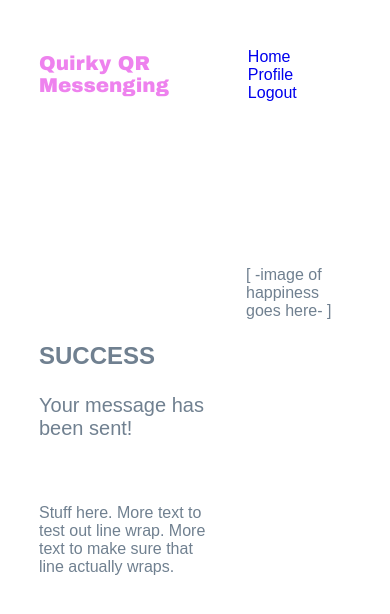
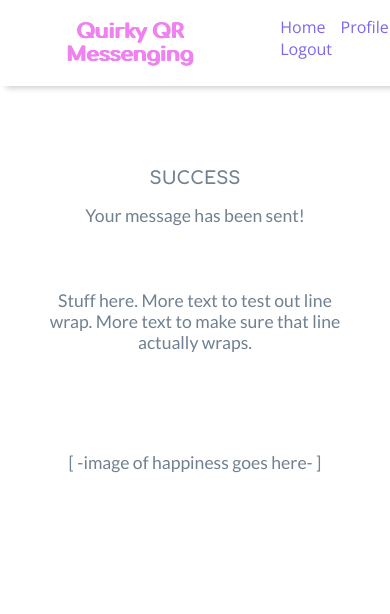
Before and after one commit to pihucode/quirky, a Django app: page /success/ in a window 390 px wide; the page is wider, and only the part inside the window is pictured. Shown: the top 614 px of that part. Run offline with Django 3.2, Linux system fonts and the light colour scheme; a user stored in the database is signed in; parts of the project's set-up code (start-up, migrations or seed data) failed here and were passed over.

Commit message:
working on css

```diff
--- a/static/css/style.css
+++ b/static/css/style.css
@@ -1,3 +1,18 @@
+@font-face {
+    font-family: Comfortaa-Bold;
+    src: url(/static/fonts/Comfortaa-Bold.ttf) format('truetype');
+}
+
+@font-face {
+    font-family: Comfortaa-Light;
+    src: url(/static/fonts/Comfortaa-Light.ttf) format('truetype');
+  }
+
+@font-face {
+    font-family: Comfortaa-Regular;
+    src: url(/static/fonts/Comfortaa-Regular.ttf) format('truetype');
+}
+
 body {
     background-color: white;
     font-family: Arial, Helvetica, sans-serif;
@@ -5,7 +20,7 @@ body {
     align-items: center;
     justify-content: center;
     margin: 32px 0;
-    font-family: "Futura PT", "Futura", "Avenir", sans-serif;
+    font-family: "Lato", "Open Sans", "Avenir", Arial, sans-serif;
 }
 
 nav {
@@ -16,11 +31,18 @@ nav {
     margin: auto; /* center content */
 }
 
+nav a {
+    font-family: "Open Sans", "Avenir", Arial, sans-serif;
+}
+
 .logo {
-    font-family: "Arial Black", Gadget, sans-serif;
-    font-style: bold;
+    font-family: "Comfortaa-Bold", "Arial Black", Gadget, sans-serif;
     color: violet;
     font-size: 20px;
+    /* text shadow to make the text appear bolder */
+    /* x-offset | y-offset */
+    text-shadow: -1px 0, 1px 0;
+    /* text-shadow: -0.75px 0, 0.75px 0, 0 0.75px, 0 -0.75px; */
 }
 
 .navbar-list {
@@ -35,10 +57,17 @@ nav {
 
 a {
     text-decoration: none; /* remove underline */
+    color: mediumslateblue;
 }
 
 a:hover, .mock-link:hover {
     text-decoration: underline;
+    /* I cannot differentiate cornflowerblue from mediumslateblue -? */
+    color: cornflowerblue;
+}
+
+a:visited {
+    color: blueviolet;
 }
 
 .mock-link {
@@ -65,9 +94,10 @@ p {
 }
 
 .grand-title {
+    font-family: Comfortaa-Bold, "Open Sans", "Avenir", Arial, sans-serif;
     text-transform: uppercase;
     font-size: 24px;
-    font-weight: bold;
+    font-weight: 500;
 }
 
 .sub-text {
@@ -81,6 +111,10 @@ h1, h2, p {
 
 .top-whitespace {
     margin-top: 64px;
+}
+
+img {
+    width: 100%;
 }
 
 .welcome-owl-img {
@@ -132,6 +166,7 @@ label {
 input, .form-input {
     margin-top: 8px;
     width: 248px;
+    max-width: 100%;
     height: 24px;
     border-radius: 4px;
     border-style: solid;
@@ -174,7 +209,7 @@ button:hover {
     height: 26px;
     transition-duration: 200ms;
     cursor: pointer;
-    background-color: lightblue;
+    background-color: mediumorchid;
 }
 
 .behind {
@@ -200,3 +235,56 @@ button:hover {
 {
 	background-color: violet;
 }
+
+/* Responsive css for MOBILE */
+@media only screen and (max-width: 600px) {
+
+    body {
+        margin: 0;
+    }
+
+    nav {
+        padding: 0 32px;
+        width: 100%;
+        margin: auto; /* center content */
+        /* offset-x | offset-y | blur-radius | spread-radius | color */
+        box-shadow: 0 8px 6px -6px rgba(0,0,0,0.2);
+    }
+
+    p, .grand-title, .sub-text {
+        font-size: 110%;
+    }
+
+    h1, h2, p {
+        text-align: center;
+    }
+
+    .main-container {
+        justify-content: center;
+        flex-flow: column;
+        margin: auto;
+    }
+
+    .info-container, .qr-container {
+        margin: auto;
+        margin-top: 64px;
+        padding-right: 0;
+    }
+
+    .form-container {
+        margin: 0;
+        padding: 64px;
+    }
+
+    form {
+        width: 100%;
+        margin: auto;
+    }
+
+    .welcome-owl-img {
+        margin: 0;
+        margin-top: 64px;
+        width: 85%;
+        padding: 0 32px;
+    }
+}
--- a/templates/base.html
+++ b/templates/base.html
@@ -7,6 +7,8 @@
   <!-- NOTE: ?{% now "U" %} is used to auto reload the css file.
   This should be removed after production. -->
   <link rel="stylesheet" type="text/css" href="{% static 'css/style.css' %}?{% now "U" %}" />
+  <!-- Load Google fonts, used in style.css -->
+  <link href="https://fonts.googleapis.com/css?family=Lato|Open+Sans&display=swap" rel="stylesheet">
 
   <title>{% block title %}Django Auth Tutorial{% endblock %}</title>
 
```
Also changed, not shown: templates/profile.html (+6 -3 lines), templates/profile_test.html (deleted, +0 -23 lines), db.sqlite3, static/fonts/Comfortaa-Bold.ttf (added), static/fonts/Comfortaa-Light.ttf (added), static/fonts/Comfortaa-Regular.ttf (added).
